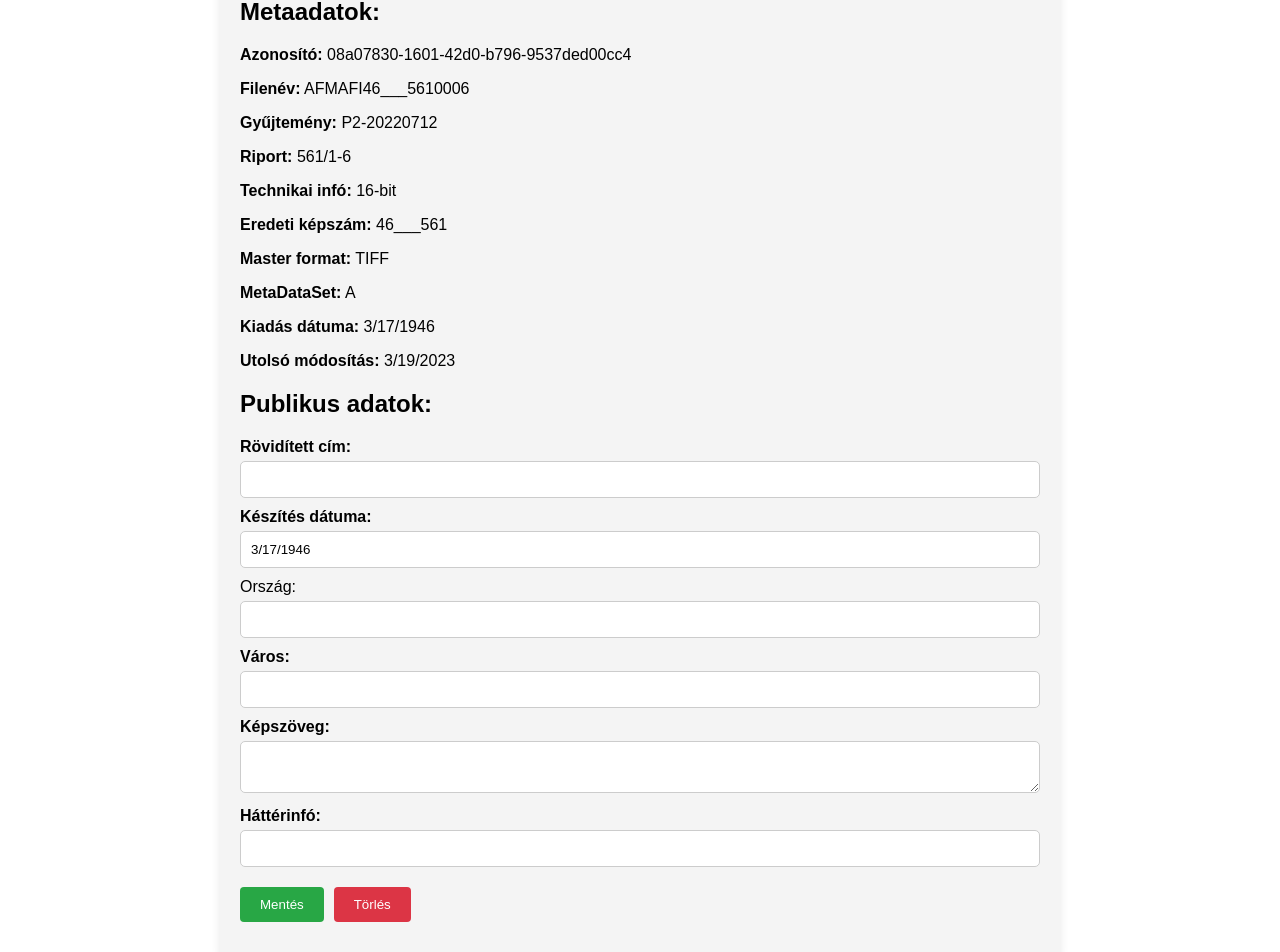
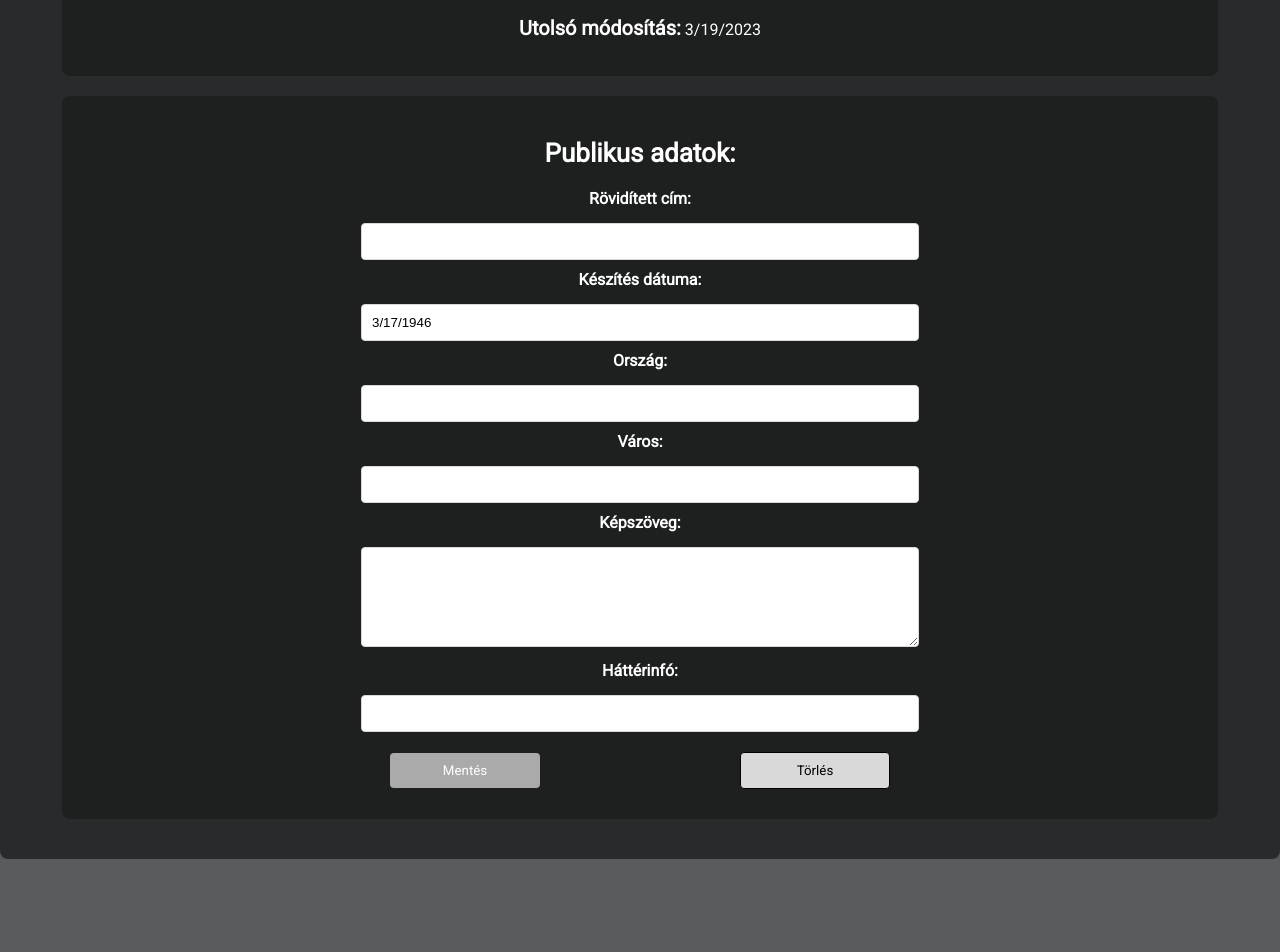
Before and after one commit to Sati94/imageDisplay, a React (Create React App) app in the folder image-browser/: page /image/08a07830-1601-42d0-b796-9537ded00cc4 in a window 1280 px wide. Shown: the part 965-1917 px from the top of the page. After the commit the page ends 1824 px from the top, so only its background shows below. Built offline with nearby package versions, Linux system fonts and the light colour scheme.

Commit message:
refactored css => ready

```diff
--- a/image-browser/package.json
+++ b/image-browser/package.json
@@ -3,6 +3,7 @@
   "version": "0.1.0",
   "private": true,
   "dependencies": {
+    "@fontsource/roboto": "^5.0.13",
     "@testing-library/jest-dom": "^5.17.0",
     "@testing-library/react": "^13.4.0",
     "@testing-library/user-event": "^13.5.0",
--- a/image-browser/src/App.css
+++ b/image-browser/src/App.css
@@ -1,7 +1,7 @@
-* {
-  font-family: Arial, Helvetica, sans-serif;
-}
-
 .App {
   text-align: center;
 }
+
+body {
+  background-color: rgba(20, 22, 23, 0.7);
+}
--- a/image-browser/src/App.js
+++ b/image-browser/src/App.js
@@ -3,6 +3,7 @@ import React from 'react';
 import { BrowserRouter, Route, Routes } from 'react-router-dom';
 import ImageList from "./Components/ImageList/ImageList";
 import ImageDetails from './Components/ImageDetails/ImageDetails';
+
 
 function App() {
   return (
--- a/image-browser/src/Components/ImageDetails/ImageDetails.css
+++ b/image-browser/src/Components/ImageDetails/ImageDetails.css
@@ -1,92 +1,168 @@
 .image-detail {
-    max-width: 800px;
     margin: auto;
     padding: 20px;
-    background-color: #f4f4f4;
+    background-color: rgba(20, 22, 23, 0.7);
     border-radius: 8px;
     box-shadow: 0 0 10px rgba(0, 0, 0, 0.1);
+    display: flex;
+    align-items: center;
+    flex-direction: column;
+    justify-content: center;
 }
 
 .back-button {
-    display: inline-block;
+    display: block;
     margin-bottom: 20px;
+    margin-left: 20px;
     padding: 10px 20px;
-    background-color: #007bff;
-    color: white;
+    background-color: #AAAAAA;
+    color: #FFFFFF;
     border: none;
     border-radius: 4px;
     cursor: pointer;
+    align-self: flex-start;
 }
 
 .back-button:hover {
-    background-color: #0056b3;
+    background-color: #D9D9D9;
+    color: black;
+    box-shadow: 0 6px 12px rgba(0, 0, 0, 0.2);
 }
 
-.large-image {
-    display: block;
-    width: 100%;
-    height: auto;
-    margin-bottom: 20px;
-    border-radius: 8px;
+.save-button {
+    margin: 10px 100px;
+    min-width: 150px;
+    padding: 10px 20px;
+    background-color: #AAAAAA;
+    color: #FFFFFF;
+    border: none;
+    border-radius: 4px;
+    cursor: pointer;
+
 }
 
-.meta-data,
-.public-data {
-    margin-bottom: 20px;
+.save-button:hover {
+    background-color: #D9D9D9;
+    color: black;
+    box-shadow: 0 6px 12px rgba(0, 0, 0, 0.2);
 }
 
-.meta-data h3,
-.public-data h3 {
+.delete-button {
+    margin: 10px 100px;
+    padding: 10px 20px;
+    min-width: 150px;
+    background-color: #D9D9D9;
+    color: black;
+    border: 1px solid black;
+    border-radius: 4px;
+    cursor: pointer;
+
+}
+
+.delete-button:hover {
+    background-color: #EFEFEF;
+
+    box-shadow: 0 2px 4px rgba(0, 0, 0, 0.2);
+}
+
+.meta-data {
+    background-color: rgba(20, 22, 23, 0.5);
+    width: 90%;
+    max-width: 90rem;
+    /* Meta data background */
+    padding: 20px;
+    border-radius: 8px;
+    margin-bottom: 20px;
+    margin-top: 20px;
+    text-align: center;
+}
+
+.meta-data strong {
+    font-size: 20px;
+    color: white;
+}
+
+.meta-data h2 {
+    font-size: 26px;
+    color: white;
+}
+
+
+.meta-data p {
+    color: white;
+    font-size: 16px;
+}
+
+.image-detail h2 {
+    font-size: 26px;
+    color: white;
+}
+
+.public-data textarea {
+    margin-bottom: 10px;
+    color: #FFFFFF;
+}
+
+
+.public-data h2 {
+    font-size: 26px;
+    color: white;
+}
+
+
+.public-data {
+    background-color: rgba(20, 22, 23, 0.5);
+    width: 90%;
+    max-width: 90rem;
+    padding: 20px;
+    border-radius: 8px;
+    margin-bottom: 20px;
+    text-align: center;
+}
+
+.public-data label {
+    position: relative;
+    /* Állítsd a labelt relatív helyzetbe */
+    display: block;
+    /* Blokk elemként jelenjen meg */
+    color: #FFFFFF;
     margin-bottom: 10px;
 }
 
-.meta-data p,
-.public-data textarea {
-    margin-bottom: 10px;
-}
-
-textarea {
-    width: 100%;
-    padding: 10px;
-    border: 1px solid #ccc;
-    border-radius: 4px;
-}
-
-.save-button,
-.delete-button {
-    margin-right: 10px;
-    margin-top: 10px;
-    padding: 10px 20px;
-    border: none;
-    border-radius: 4px;
-    cursor: pointer;
-}
-
-.save-button {
-    background-color: #28a745;
-    color: white;
-}
-
-.save-button:hover {
-    background-color: #218838;
-}
-
-.delete-button {
-    background-color: #dc3545;
-    color: white;
-}
-
-.delete-button:hover {
-    background-color: #c82333;
-}
 
 .public-data input[type="text"],
 .public-data textarea {
-    width: 100%;
+    width: 50%;
+    /* A 100%-os szélességet a padding miatt levonjuk */
     padding: 10px;
     margin-top: 5px;
     margin-bottom: 10px;
-    border: 1px solid #ccc;
-    border-radius: 5px;
+    border: 1px solid #D9D9D9;
+    border-radius: 4px;
     box-sizing: border-box;
+    resize: vertical;
+    /* Engedélyezi a függőleges méret változtatást */
 }
+
+
+.public-data textarea {
+    height: 100px;
+    /* Beállítjuk a textarea magasságát */
+}
+
+.public-data .input-container {
+    display: block;
+    /* A konténer blokk-ként jelenik meg */
+}
+
+@media (min-width: 768px) {
+    .image-detail {
+        max-width: 45%;
+    }
+}
+
+@media (min-width: 1024px) {
+    .image-detail {
+        max-width: 100%;
+    }
+}
--- a/image-browser/src/Components/ImageDetails/ImageDetails.jsx
+++ b/image-browser/src/Components/ImageDetails/ImageDetails.jsx
@@ -37,9 +37,10 @@ const ImageDetails = () => {
         navigate('/');
     };
 
+    //itt van a post request, ami frissíti az adatokat
     const handleSave = async () => {
         try {
-            const response = await fetch('API__SAVE_ENDPOINT', {
+            const response = await fetch(`API__SAVE_ENDPOINT/${image.id}`, {
                 method: 'POST',
                 headers: {
                     'Content-Type': 'application/json'
@@ -56,9 +57,11 @@ const ImageDetails = () => {
         }
         catch (error) {
             console.error('Error saving data:', error);
-            alert('Failed to save data');
+            alert('Failed to save data');// helyett a throw 404 jobb megoldás
         }
     }
+
+    //itt van a delete fetch, ami törli az adott id-t
     const handleDelete = async () => {
         try {
             const response = await fetch(`API_DELETE_ENDPOINT/${image.id}`, {
@@ -73,7 +76,7 @@ const ImageDetails = () => {
             }, 2000); //Visszavisz a '/' oldalra 2 másodperc múlva
         } catch (error) {
             console.error('Error deleting data:', error);
-            alert('Failed to delete data');
+            alert('Failed to delete data');// helyett a throw 404 jobb megoldás
         }
     };
 
@@ -97,53 +100,59 @@ const ImageDetails = () => {
             </div>
             <div className="public-data">
                 <h2>Publikus adatok:</h2>
-                <label><strong>Rövidített cím:</strong>
+                <div className="input-container">
+                    <label><strong>Rövidített cím:</strong></label>
                     <input
                         type="text"
                         name="shortTitle"
                         value={formData.shortTitle}
                         onChange={handleInputChange}
                     />
-                </label>
-                <label><strong>Készítés dátuma:</strong>
+                </div>
+                <div className="input-container">
+                    <label><strong>Készítés dátuma:</strong></label>
                     <input
                         type="text"
                         name="date"
                         value={formData.date}
                         onChange={handleInputChange}
                     />
-                </label>
-                <label><storng>Ország:</storng>
+                </div>
+                <div className="input-container">
+                    <label><strong>Ország:</strong></label>
                     <input
                         type="text"
                         name="country"
                         value={formData.country}
                         onChange={handleInputChange}
                     />
-                </label>
-                <label><strong>Város:</strong>
+                </div>
+                <div className="input-container">
+                    <label><strong>Város:</strong></label>
                     <input
                         type="text"
                         name="city"
                         value={formData.city}
                         onChange={handleInputChange}
                     />
-                </label>
-                <label><strong>Képszöveg:</strong>
+                </div>
+                <div className="input-container">
+                    <label><strong>Képszöveg:</strong></label>
                     <textarea
                         name="imageText"
                         value={formData.imageText}
                         onChange={handleInputChange}
                     />
-                </label>
-                <label><strong>Háttérinfó:</strong>
+                </div>
+                <div className="input-container">
+                    <label><strong>Háttérinfó:</strong></label>
                     <input
                         type="text"
                         name="backgroundInfo"
                         value={formData.backgroundInfo}
                         onChange={handleInputChange}
                     />
-                </label>
+                </div>
                 <button onClick={handleSave} className="save-button">Mentés</button>
                 <button onClick={handleDelete} className="delete-button">Törlés</button>
             </div>
--- a/image-browser/src/Components/ImageList/ImageList.css
+++ b/image-browser/src/Components/ImageList/ImageList.css
@@ -1,54 +1,82 @@
 .search-container {
+    background-color: rgba(20, 22, 23, 0.7);
     display: flex;
     flex-direction: column;
     align-items: center;
     margin-bottom: 20px;
+    padding: 20px;
+    max-width: 100rem;
+    /* Maximális szélesség beállítása, hogy elkerüljük a túlzott szélességet nagyobb képernyőméretek esetén */
+    margin: 0 auto;
+    /* középre igazítás */
+    box-sizing: border-box;
 }
 
+/* Gombok csoportja */
 .button-group {
     display: flex;
-    gap: 10px;
-    margin-bottom: 10px;
+    flex-wrap: wrap;
+    justify-content: center;
+    gap: 20px;
+    margin-top: 50px;
+    margin-bottom: 50px;
 }
 
 .button-group button {
-    padding: 10px 20px;
-    background-color: #007BFF;
+    padding: 10px 50px;
+    min-width: 150px;
+    background-color: #AAAAAA;
     color: white;
     border: none;
     border-radius: 5px;
     cursor: pointer;
+    transition: background-color 0.3s ease;
 }
 
 .button-group button:hover {
-    background-color: #0056b3;
+    background-color: #D9D9D9;
+    color: black;
+    box-shadow: 0 6px 12px rgba(0, 0, 0, 0.2);
 }
 
 .button-group button.active,
 .button-group button.active:hover {
-    background-color: #004080;
+    background-color: #666464;
+    color: white;
+    box-shadow: 6px 6px 12px rgba(0, 0, 0, 0.4);
     /* Sötétebb szín az aktív állapotban és hover hatásnál */
 }
 
+/* Input mezők */
 input[type="text"],
 input[type="date"] {
     padding: 10px;
-    border: 1px solid #ccc;
+    border: 1px solid #D9D9D9;
     border-radius: 5px;
-    width: 200px;
+    width: 500px;
+    margin-bottom: 50px;
 }
 
 /* Kártya stílusok */
 .card-container {
+    align-self: start;
+    background-color: rgba(20, 22, 23, 0.5);
     display: flex;
     flex-wrap: wrap;
     justify-content: center;
-    gap: 16px;
-    padding: 16px;
+    gap: 20px;
+    margin: 20px auto;
+    max-width: 1000px;
+    padding: 20px;
+}
+
+.card-container:empty {
+    padding: 0;
+    /* Ha az elem üres, a padding nullázódik */
 }
 
 .card {
-    background-color: #f8f9fa;
+    background: rgba(3, 2, 2, 0.51);
     border-radius: 8px;
     box-shadow: 0 4px 8px rgba(0, 0, 0, 0.1);
     max-width: 300px;
@@ -73,35 +101,74 @@ input[type="date"] {
 }
 
 .card-content {
-    padding: 16px;
+    padding: 30px;
 }
 
 .card-content h3 {
-    margin: 0 0 8px;
-    font-size: 1.2em;
-    color: #007bff;
+    margin: 8px 8px;
+    font-size: 36px;
+    color: white;
 }
 
 .card-content p {
-    margin: 4px 0;
-    color: #333;
+    margin: 8px 8px;
+    color: white;
+    font-size: 16px;
 }
 
 .card-content p strong {
-    color: #555;
+    color: white;
+    font-size: 20px;
 }
 
-/* Nagyobb kijelzők esetén történő elrendezés */
+@media (max-width: 767px) {
+    .card {
+        max-width: 80%;
+        /* Teljes szélesség a mobil nézetben */
+    }
+
+    .search-container {
+        width: 100%;
+        /* Teljes szélesség a mobil nézetben */
+    }
+
+    input[type="text"],
+    input[type="date"] {
+        max-width: 50%;
+    }
+}
+
+/* Közepes kijelzők esetén */
 @media (min-width: 768px) {
     .card {
-        max-width: 45%;
+        max-width: 80%;
+        /* Teljes szélesség a közepes kijelzőkön is */
+    }
+
+    .search-container {
+        width: 100%;
+        /* Teljes szélesség a közepes kijelzőkön is */
+    }
+
+    input[type="text"],
+    input[type="date"] {
+        max-width: 50%;
+    }
+}
+
+/* Nagyobb kijelzők esetén */
+@media (min-width: 1024px) {
+    .card {
+        max-width: 30%;
         /* A kártyák méretének beállítása nagyobb képernyőkön */
     }
 }
 
-@media (min-width: 1024px) {
-    .card {
-        max-width: 30%;
-        /* A kártyák méretének beállítása még nagyobb képernyőkön */
+@media (max-width: 360px) {
+    .card-container {
+        width: 90%;
+        /* A kártyák szélessége 90%-os a mobil nézetben */
+        max-width: 100%;
+        /* Maximális szélesség a mobil nézetben */
     }
 }
--- a/image-browser/src/Components/ImageList/ImageList.jsx
+++ b/image-browser/src/Components/ImageList/ImageList.jsx
@@ -70,7 +70,7 @@ const ImageList = () => {
                 <div className="button-group">
                     <button
                         className={filter.category === "search" ? "active" : ""}
-                        onClick={() => handleCategoryChange("default")}
+                        onClick={() => handleCategoryChange("search")}
 
                     >
                         Search
--- a/image-browser/src/index.css
+++ b/image-browser/src/index.css
@@ -1,10 +1,12 @@
 body {
   margin: 0;
-  font-family: -apple-system, BlinkMacSystemFont, 'Segoe UI', 'Roboto', 'Oxygen',
-    'Ubuntu', 'Cantarell', 'Fira Sans', 'Droid Sans', 'Helvetica Neue',
-    sans-serif;
+  font-family: "Roboto";
   -webkit-font-smoothing: antialiased;
   -moz-osx-font-smoothing: grayscale;
+}
+
+button {
+  font-family: "Roboto";
 }
 
 code {
--- a/image-browser/src/index.js
+++ b/image-browser/src/index.js
@@ -3,6 +3,9 @@ import ReactDOM from 'react-dom/client';
 import './index.css';
 import App from './App';
 import reportWebVitals from './reportWebVitals';
+import "@fontsource/roboto";
+import "@fontsource/roboto/400.css";
+import "@fontsource/roboto/400-italic.css";
 
 const root = ReactDOM.createRoot(document.getElementById('root'));
 root.render(
```
Also changed, not shown: 1 other file (tests, documents, lock files or other folders).
